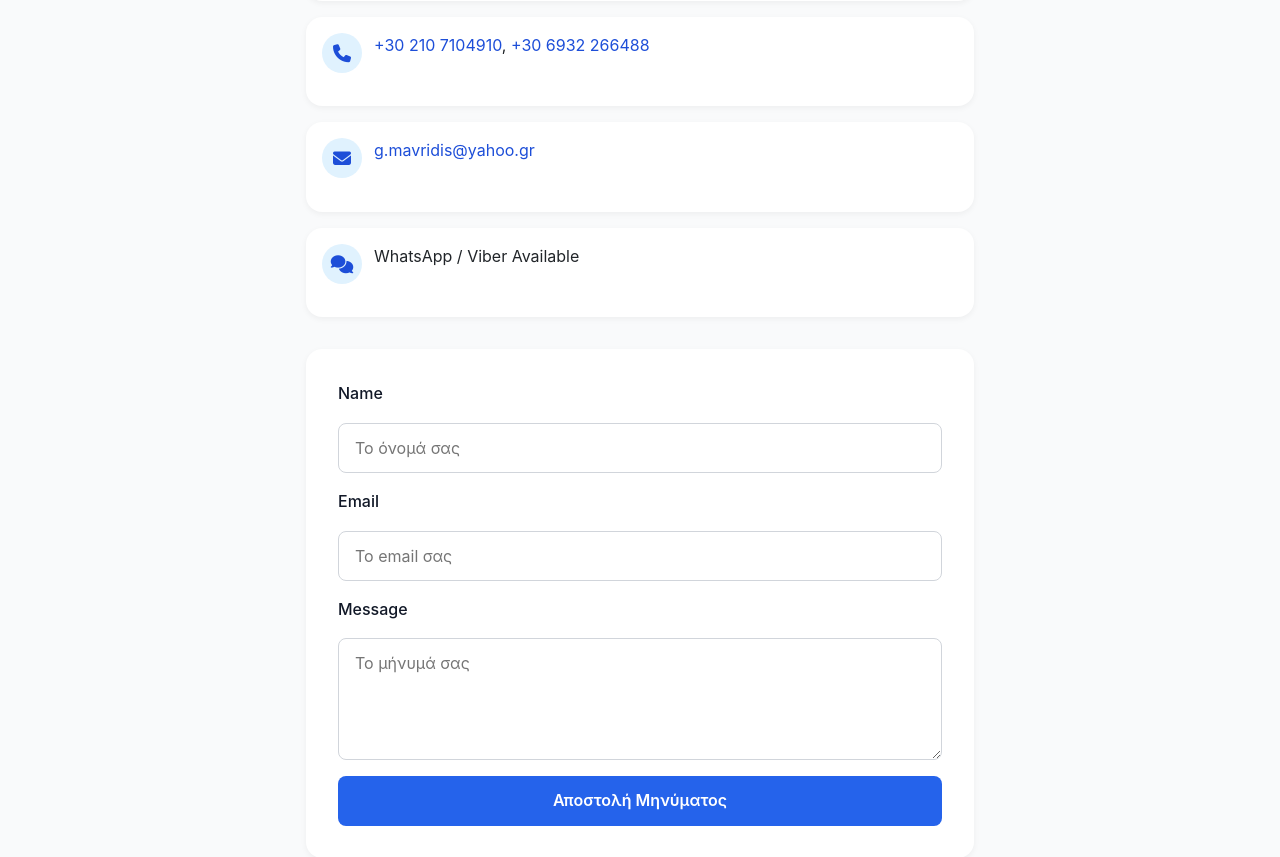
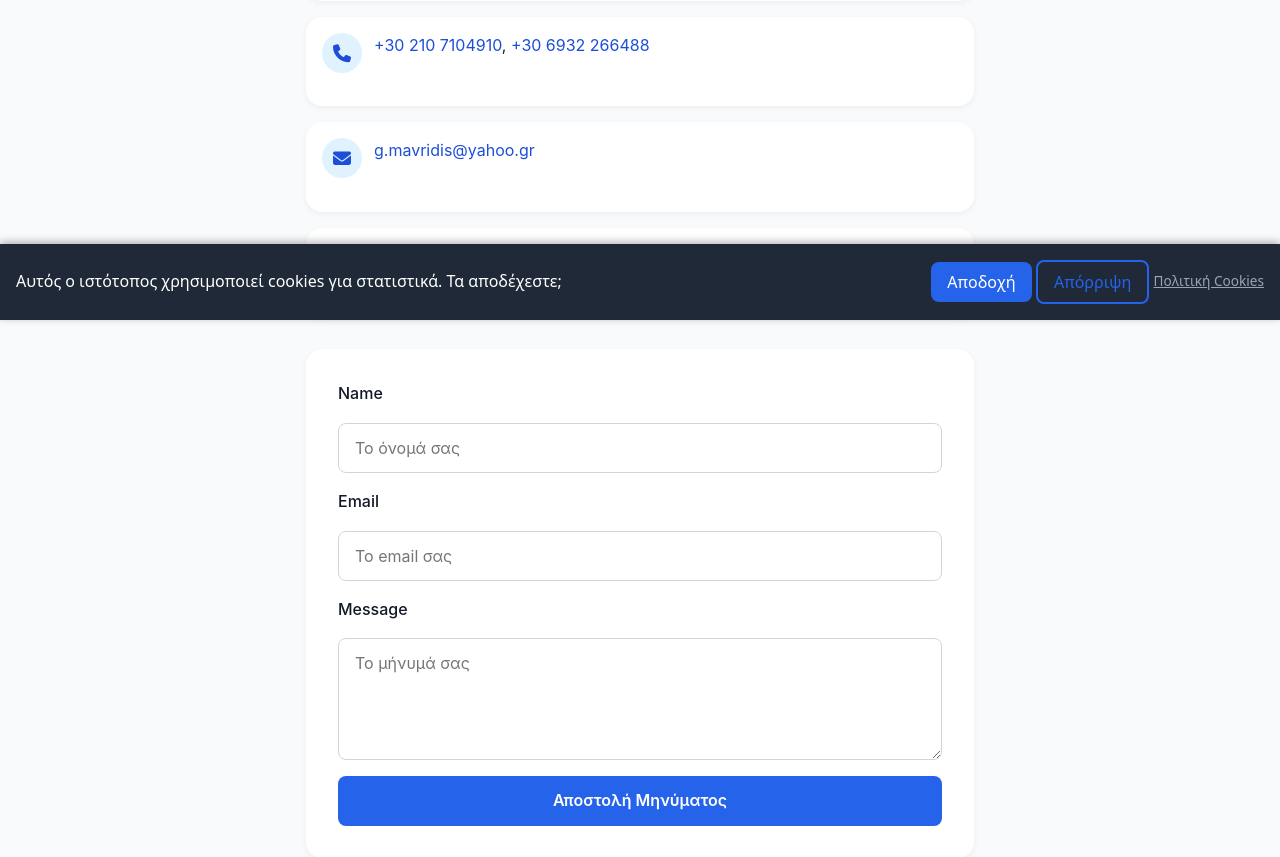
Before and after one commit to avgustos/ws, a Flask app: page /pages/contact in a window 1280 px wide. Shown: the part 480-1337 px from the top of the page. Run offline with Flask 3, Linux system fonts and the light colour scheme.

Commit message:
added bilingual custom cookies banner connected with Google Analytics

```diff
--- a/wsapp/content/el.json
+++ b/wsapp/content/el.json
@@ -5,6 +5,13 @@
     "corporate": {"label": "Επιχειρήσεις", "url": "/pages/corporate.html"},
     "useful_links": {"label": "Χρήσιμοι Σύνδεσμοι", "url": "/pages/useful_links.html"},
     "contact": {"label": "Επικοινωνία", "url": "/pages/contact.html"}
+  },
+
+  "cookies": {
+    "message": "Αυτός ο ιστότοπος χρησιμοποιεί cookies για στατιστικά. Τα αποδέχεστε;",
+    "accept": "Αποδοχή",
+    "reject": "Απόρριψη",
+    "more_info": "Πολιτική Cookies"
   },
 
   "index": {
--- a/wsapp/routes.py
+++ b/wsapp/routes.py
@@ -34,6 +34,7 @@ def inject_globals():
         'privacy_policy': content['footer']['privacy_policy'],
         'cookies_policy': content['footer']['cookies_policy'],
         'navbar': content['navbar'],
+        'cookies': content['cookies'],   # <-- added this
         'current_year': datetime.now().year
     }
 
--- /dev/null
+++ b/wsapp/static/css/cookies_banner.css
@@ -0,0 +1,71 @@
+/* Cookie Banner Styles */
+
+#cookie-banner {
+  position: fixed;
+  bottom: 0;
+  left: 0;
+  right: 0;
+  background: #1f2937; /* Tailwind's gray-800 */
+  color: #fff;
+  padding: 1rem;
+  display: flex;
+  justify-content: space-between;
+  align-items: center;
+  box-shadow: 0 -2px 8px rgba(0,0,0,0.3);
+  z-index: 9999;
+  opacity: 0;
+  pointer-events: none;
+  transition: opacity 0.5s ease-in-out;
+  font-family: system-ui, sans-serif;
+}
+
+#cookie-banner.show {
+  opacity: 1;
+  pointer-events: auto;
+}
+
+#cookie-banner .btn {
+  padding: 0.5rem 1rem;
+  border-radius: 0.5rem;
+  font-weight: 500;
+  transition: all 0.3s ease;
+  cursor: pointer;
+  border: none;
+}
+
+/* Accept button */
+#cookie-banner .btn-accept {
+  background-color: #2563eb; /* Tailwind's blue-600 */
+  color: #fff;
+}
+#cookie-banner .btn-accept:hover {
+  background-color: #1d4ed8; /* blue-700 */
+}
+
+/* Reject button */
+#cookie-banner .btn-reject {
+  background-color: transparent;
+  border: 2px solid #2563eb;
+  color: #2563eb;
+}
+#cookie-banner .btn-reject:hover {
+  background-color: #2563eb;
+  color: #fff;
+}
+
+#cookie-banner .actions {
+  display: flex;
+  align-items: center;
+  gap: 0.5rem;
+}
+
+#cookie-banner .more-info {
+  font-size: 0.85rem;
+  color: #9ca3af; /* gray-400 */
+  text-decoration: underline;
+  transition: color 0.3s ease;
+}
+
+#cookie-banner .more-info:hover {
+  color: #ffffff;
+}
--- a/wsapp/templates/base.html
+++ b/wsapp/templates/base.html
@@ -28,6 +28,8 @@
     <link rel="stylesheet" href="{{ url_for('static', filename='css/base.css') }}">
     <link rel="stylesheet" href="{{ url_for('static', filename='css/navbar.css') }}">
     <link rel="stylesheet" href="{{ url_for('static', filename='css/footer.css') }}">
+    <link rel="stylesheet" href="{{ url_for('static', filename='css/cookies_banner.css') }}">
+
 
         {% block styles %}
         {% endblock %}
@@ -45,16 +47,6 @@
     <!-- FontAwesome -->
     <link rel="stylesheet" href="https://cdnjs.cloudflare.com/ajax/libs/font-awesome/6.4.0/css/all.min.css">
 
-    <!-- Google Analytics -->
-  <script async src="https://www.googletagmanager.com/gtag/js?id=G-0RFNCFVFCL"></script>
-  <script>
-    window.dataLayer = window.dataLayer || [];
-    function gtag(){dataLayer.push(arguments);}
-    gtag('js', new Date());
-
-    gtag('config', 'G-0RFNCFVFCL', { 'debug_mode': true }); // keep { 'debug_mode': true } only while testing
-  </script>
-  <!-- End Google Analytics -->
 </head>
 
 
@@ -92,8 +84,68 @@
     <!-- Footer -->
     {% include "partials/footer.html" %}
 
+    <!-- Cookie Banner -->
+    <div id="cookie-banner">
+        <span>{{ cookies.message }}</span>
+        <div>
+          <button id="accept-cookies" class="btn btn-accept">{{ cookies.accept }}</button>
+          <button id="reject-cookies" class="btn btn-reject">{{ cookies.reject }}</button>
+          <a href="{{ url_for('main.cookies_policy') }}" class="more-info">{{ cookies.more_info }}</a>
+        </div>
+    </div>
+
+
     <!-- Bootstrap JS -->
     <script src="https://cdn.jsdelivr.net/npm/bootstrap@5.3.2/dist/js/bootstrap.bundle.min.js"></script>
+
+    <!-- Cookies JS -->
+    <script>
+  document.addEventListener("DOMContentLoaded", function () {
+    const banner = document.getElementById('cookie-banner');
+    const consent = localStorage.getItem('cookie_consent');
+
+    if (consent === 'accepted') {
+      loadAnalytics();
+    } else if (consent === 'rejected') {
+      // do nothing
+    } else {
+      banner.classList.add('show');
+    }
+
+    document.getElementById('accept-cookies').addEventListener('click', () => {
+      localStorage.setItem('cookie_consent', 'accepted');
+      hideBanner();
+      loadAnalytics();
+    });
+
+    document.getElementById('reject-cookies').addEventListener('click', () => {
+      localStorage.setItem('cookie_consent', 'rejected');
+      hideBanner();
+    });
+
+    function hideBanner() {
+      banner.classList.remove('show');
+    }
+
+    function loadAnalytics() {
+      const gtagScript = document.createElement('script');
+      gtagScript.src = "https://www.googletagmanager.com/gtag/js?id=G-0RFNCFVFCL";
+      gtagScript.async = true;
+      document.head.appendChild(gtagScript);
+
+      gtagScript.onload = () => {
+        window.dataLayer = window.dataLayer || [];
+        function gtag(){ dataLayer.push(arguments); }
+        window.gtag = gtag;
+        gtag('js', new Date());
+        gtag('config', 'G-0RFNCFVFCL', { 'debug_mode': true }); // keep { 'debug_mode': true } only while testing
+      };
+    }
+  });
+</script>
+
+
+
 </body>
 
 
```
Also changed, not shown: wsapp/content/en.json (+9 -0 lines).
